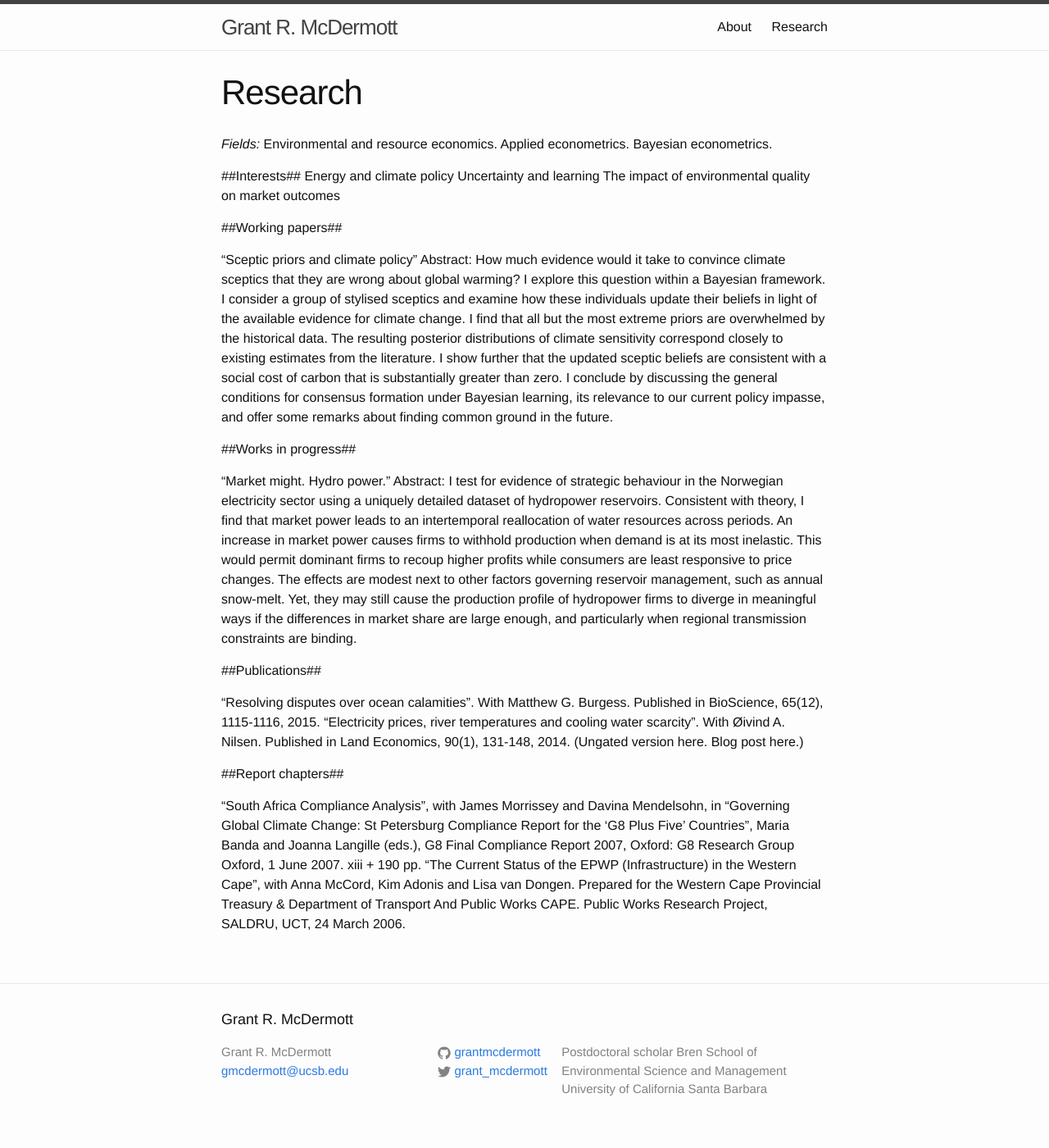
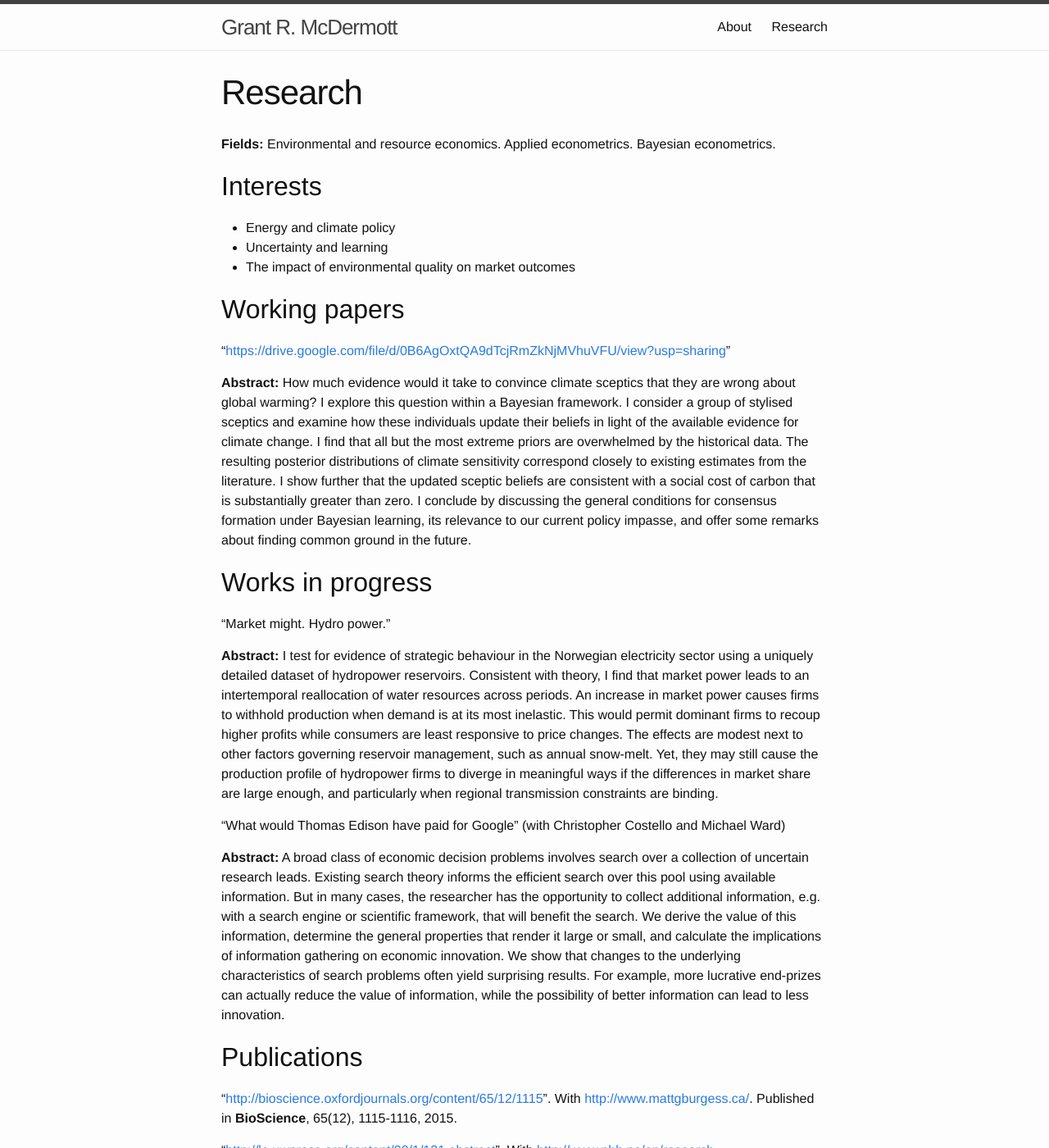
Before and after one commit to grantmcdermott/grantmcdermott.github.io, a Jekyll site: the page built from research.md, in a window 1280 px wide and 1400 px high. Shown: the whole window at 82% size. Built offline with Jekyll 4.4.1, drawn with Linux system fonts in a browser that asks for light colours; some of the changed text lies outside the part shown.

Commit message:
Formatting.

```diff
--- a/research.md
+++ b/research.md
@@ -4,29 +4,37 @@ title: Research
 permalink: /research/
 ---
 
-*Fields:* Environmental and resource economics. Applied econometrics. Bayesian econometrics.
+**Fields:** Environmental and resource economics. Applied econometrics. Bayesian econometrics.
 
-##Interests##
-Energy and climate policy
-Uncertainty and learning
-The impact of environmental quality on market outcomes
+## Interests
+* Energy and climate policy
+* Uncertainty and learning
+* The impact of environmental quality on market outcomes
 
-##Working papers##
+## Working papers
 
-"Sceptic priors and climate policy"
-Abstract: How much evidence would it take to convince climate sceptics that they are wrong about global warming? I explore this question within a Bayesian framework. I consider a group of stylised sceptics and examine how these individuals update their beliefs in light of the available evidence for climate change. I find that all but the most extreme priors are overwhelmed by the historical data. The resulting posterior distributions of climate sensitivity correspond closely to existing estimates from the literature. I show further that the updated sceptic beliefs are consistent with a social cost of carbon that is substantially greater than zero. I conclude by discussing the general conditions for consensus formation under Bayesian learning, its relevance to our current policy impasse, and offer some remarks about finding common ground in the future.
+"[https://drive.google.com/file/d/0B6AgOxtQA9dTcjRmZkNjMVhuVFU/view?usp=sharing](Sceptic priors and climate policy)"
 
-##Works in progress##
+**Abstract:** How much evidence would it take to convince climate sceptics that they are wrong about global warming? I explore this question within a Bayesian framework. I consider a group of stylised sceptics and examine how these individuals update their beliefs in light of the available evidence for climate change. I find that all but the most extreme priors are overwhelmed by the historical data. The resulting posterior distributions of climate sensitivity correspond closely to existing estimates from the literature. I show further that the updated sceptic beliefs are consistent with a social cost of carbon that is substantially greater than zero. I conclude by discussing the general conditions for consensus formation under Bayesian learning, its relevance to our current policy impasse, and offer some remarks about finding common ground in the future.
+
+## Works in progress
 
 "Market might. Hydro power."
-Abstract: I test for evidence of strategic behaviour in the Norwegian electricity sector using a uniquely detailed dataset of hydropower reservoirs. Consistent with theory, I find that market power leads to an intertemporal reallocation of water resources across periods. An increase in market power causes firms to withhold production when demand is at its most inelastic. This would permit dominant firms to recoup higher profits while consumers are least responsive to price changes. The effects are modest next to other factors governing reservoir management, such as annual snow-melt. Yet, they may still cause the production profile of hydropower firms to diverge in meaningful ways if the differences in market share are large enough, and particularly when regional transmission constraints are binding.
 
-##Publications##
+**Abstract:** I test for evidence of strategic behaviour in the Norwegian electricity sector using a uniquely detailed dataset of hydropower reservoirs. Consistent with theory, I find that market power leads to an intertemporal reallocation of water resources across periods. An increase in market power causes firms to withhold production when demand is at its most inelastic. This would permit dominant firms to recoup higher profits while consumers are least responsive to price changes. The effects are modest next to other factors governing reservoir management, such as annual snow-melt. Yet, they may still cause the production profile of hydropower firms to diverge in meaningful ways if the differences in market share are large enough, and particularly when regional transmission constraints are binding.
 
-"Resolving disputes over ocean calamities". With Matthew G. Burgess. Published in BioScience, 65(12), 1115-1116, 2015.
-"Electricity prices, river temperatures and cooling water scarcity". With Øivind A. Nilsen. Published in Land Economics, 90(1), 131-148, 2014. (Ungated version here. Blog post here.)
+"What would Thomas Edison have paid for Google" (with Christopher Costello and Michael Ward)
 
-##Report chapters##
+**Abstract:** A broad class of economic decision problems involves search over a collection of uncertain research leads. Existing search theory informs the efficient search over this pool using available information. But in many cases, the researcher has the opportunity to collect additional information, e.g. with a search engine or scientific framework, that will benefit the search. We derive the value of this information, determine the general properties that render it large or small, and calculate the implications of information gathering on economic innovation. We show that changes to the underlying characteristics of search problems often yield surprising results. For example, more lucrative end-prizes can actually reduce the value of information, while the possibility of better information can lead to less innovation.
 
-“South Africa Compliance Analysis”, with James Morrissey and Davina Mendelsohn, in “Governing Global Climate Change: St Petersburg Compliance Report for the ‘G8 Plus Five’ Countries”, Maria Banda and Joanna Langille (eds.), G8 Final Compliance Report 2007, Oxford: G8 Research Group Oxford, 1 June 2007. xiii + 190 pp.
-“The Current Status of the EPWP (Infrastructure) in the Western Cape”, with Anna McCord, Kim Adonis and Lisa van Dongen. Prepared for the Western Cape Provincial Treasury & Department of Transport And Public Works CAPE. Public Works Research Project, SALDRU, UCT, 24 March 2006.
+## Publications
+
+"[http://bioscience.oxfordjournals.org/content/65/12/1115](Resolving disputes over ocean calamities)". With [http://www.mattgburgess.ca/](Matthew G. Burgess). Published in **BioScience**, 65(12), 1115-1116, 2015.
+
+"[http://le.uwpress.org/content/90/1/131.abstract](Electricity prices, river temperatures and cooling water scarcity)". With [http://www.nhh.no/en/research-faculty/department-of-economics/sam/cv/nilsen--%C3%B8ivind-anti.aspx](Øivind A. Nilsen). Published in *Land Economics*, 90(1), 131-148, 2014. (Ungated version [https://drive.google.com/file/d/0B6AgOxtQA9dTM09ZbU5WRFVfQUk/view?usp=sharing](here). Blog post [http://blogg.nhh.no/reconhub/?p=753](here).)
+
+## Report chapters
+
+“South Africa Compliance Analysis”, with James Morrissey and Davina Mendelsohn, in “[http://www.g8.utoronto.ca/oxford/2006compliance-ox.pdf](Governing Global Climate Change: St Petersburg Compliance Report for the ‘G8 Plus Five’ Countries)”, Maria Banda and Joanna Langille (eds.), G8 Final Compliance Report 2007, Oxford: G8 Research Group Oxford, 1 June 2007. xiii + 190 pp.
+
+“[http://www.saldru.uct.ac.za/home/index.php?/component/option,com_docman/Itemid,37/gid,55/task,cat_view/](The Current Status of the EPWP (Infrastructure) in the Western Cape)”, with Anna McCord, Kim Adonis and Lisa van Dongen. Prepared for the Western Cape Provincial Treasury & Department of Transport And Public Works CAPE. Public Works Research Project, SALDRU, UCT, 24 March 2006.
```
